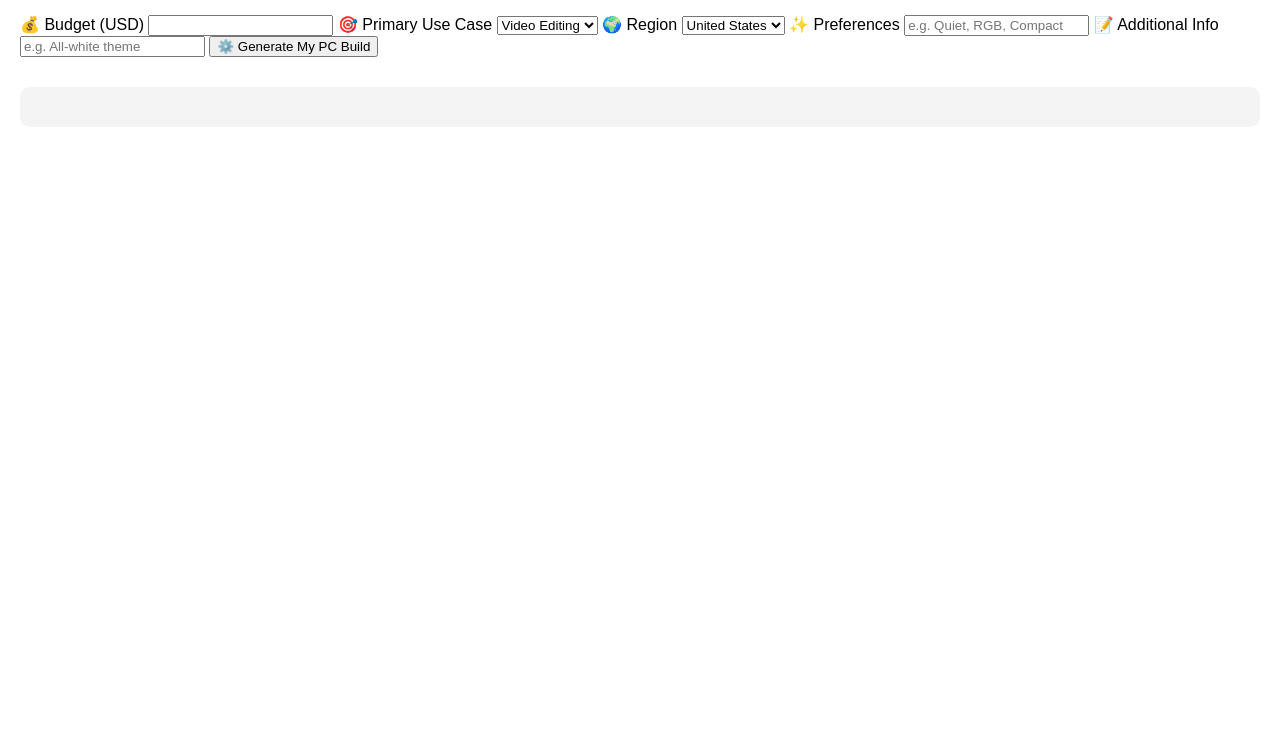
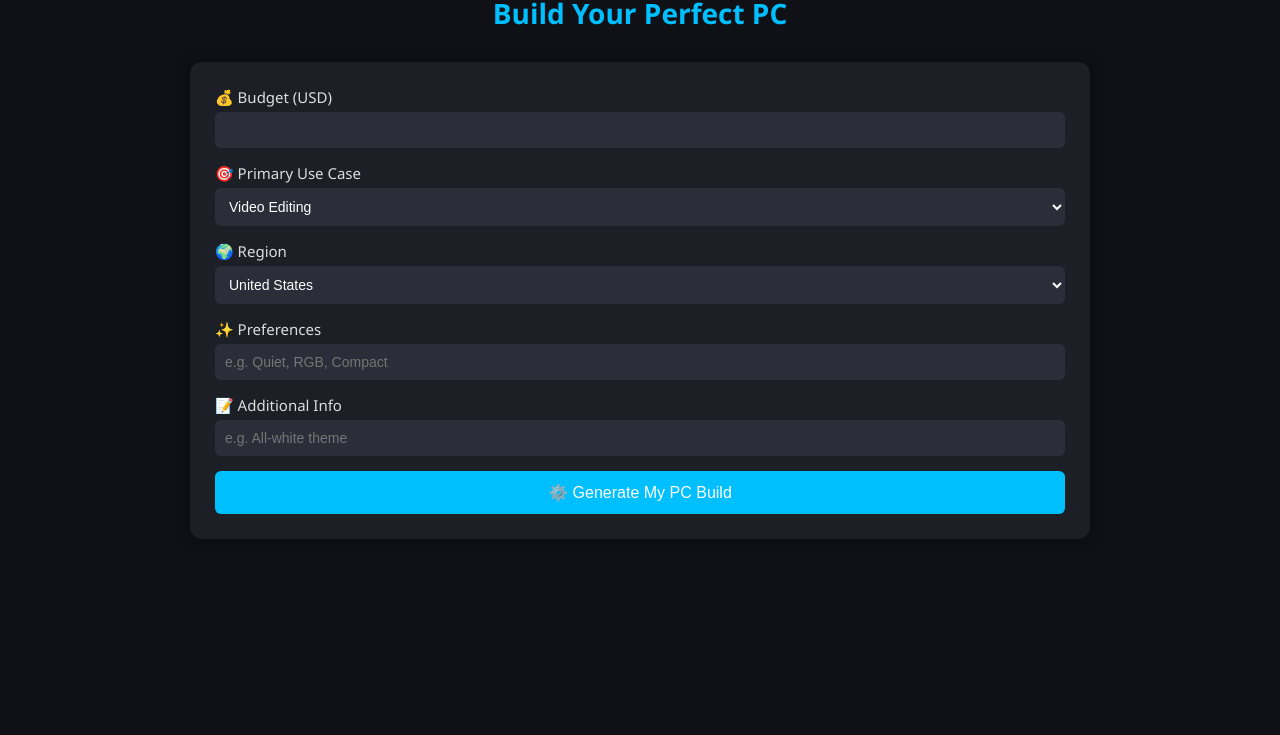
Before and after one commit to Jeetski2980/PC-builder, a plain HTML site: page index.html in a window 1280 px wide. Shown: the part 65-800 px from the top of the page. Drawn offline with Linux system fonts and the light colour scheme.

Commit message:
Update style.css

```diff
--- a/style.css
+++ b/style.css
@@ -1,15 +1,93 @@
 body {
-  font-family: Arial;
-  margin: 20px;
+  background-color: #0f1117;
+  color: #f5f5f5;
+  font-family: 'Segoe UI', sans-serif;
+  margin: 0;
+  padding: 0;
 }
 
-form {
-  margin-bottom: 30px;
+.container {
+  max-width: 900px;
+  margin: auto;
+  padding: 40px 20px;
 }
 
-#results {
-  margin-top: 20px;
-  background: #f4f4f4;
+h1 {
+  text-align: center;
+  margin-bottom: 30px;
+  font-size: 28px;
+  color: #00bfff;
+}
+
+.form-card {
+  background-color: #1c1f26;
+  padding: 25px;
+  border-radius: 12px;
+  display: flex;
+  flex-direction: column;
+  gap: 15px;
+  box-shadow: 0 0 15px rgba(0,0,0,0.4);
+}
+
+.form-card label {
+  font-size: 15px;
+  display: flex;
+  flex-direction: column;
+  color: #ddd;
+}
+
+.form-card input,
+.form-card select {
+  margin-top: 5px;
+  padding: 10px;
+  border: none;
+  border-radius: 6px;
+  font-size: 14px;
+  background-color: #2b2e38;
+  color: #fff;
+}
+
+.form-card button {
+  padding: 12px;
+  font-size: 16px;
+  background-color: #00bfff;
+  border: none;
+  border-radius: 6px;
+  cursor: pointer;
+  transition: background 0.3s;
+  color: #fff;
+}
+
+.form-card button:hover {
+  background-color: #009acc;
+}
+
+.results-container {
+  margin-top: 40px;
+  display: flex;
+  flex-direction: column;
+  gap: 25px;
+}
+
+.result-card {
+  background-color: #1c1f26;
   padding: 20px;
-  border-radius: 10px;
+  border-radius: 12px;
+  box-shadow: 0 0 10px rgba(0,0,0,0.3);
 }
+
+.result-card h2 {
+  color: #00bfff;
+  font-size: 22px;
+  margin-bottom: 10px;
+}
+
+.result-card p {
+  margin: 4px 0;
+  color: #ccc;
+}
+
+.result-card .part-title {
+  font-weight: bold;
+  color: #fff;
+}
```
